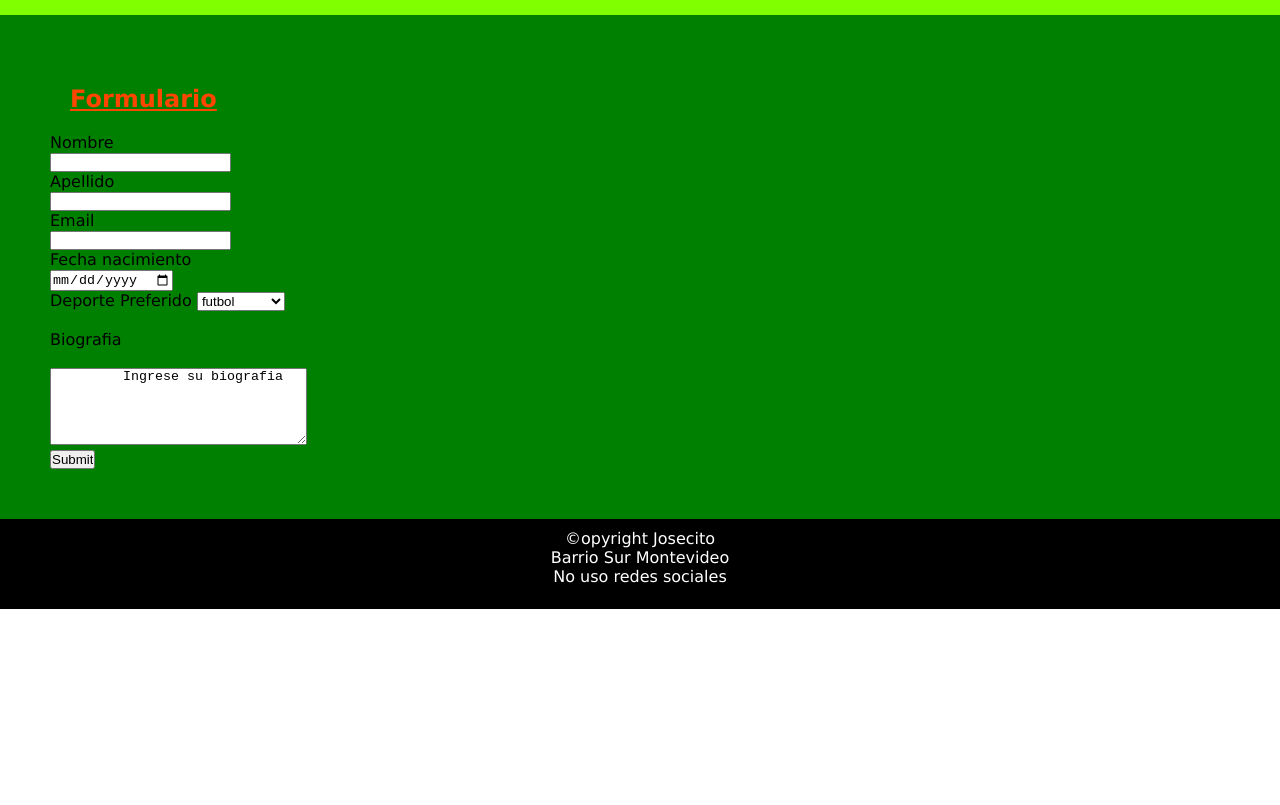
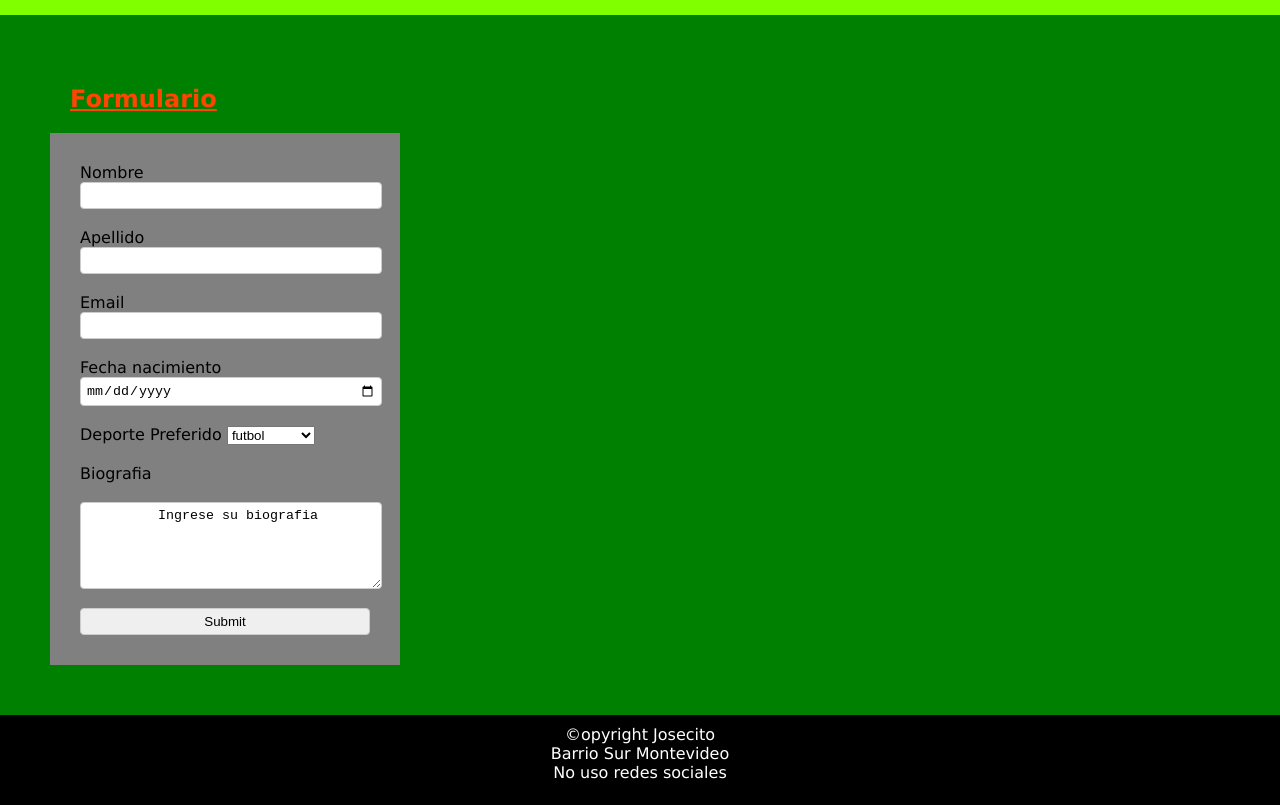
Before and after one commit to jef901/fsd4, a plain HTML site: page index.html in a window 1280 px wide. Shown: the part 1240-2045 px from the top of the page. Before the commit the page ends 1849 px from the top, so only its background shows below. Drawn offline with Linux system fonts and the light colour scheme.

Commit message:
Con formulario estilizado y footer

```diff
--- a/index.html
+++ b/index.html
@@ -74,6 +74,8 @@
       </section>
       <section class="section4">
         <h2>Formulario</h2>
+        <div>
+          <div class="form">
             <form action="#">
               <label for="nombre">Nombre</label><br />
               <input type="text" id="nombre" name="nombre" required /><br />
@@ -105,6 +107,8 @@
               <br />
               <input type="submit" value="Submit" />
             </form>
+          </div>
+        </div>
       </section>
     </main>
     <footer>
--- a/styles.css
+++ b/styles.css
@@ -3,7 +3,7 @@
   padding: 0;
 }
 body {
-    font-family: Verdana, Geneva, Tahoma, sans-serif;
+  font-family: Verdana, Geneva, Tahoma, sans-serif;
 }
 h1 {
   color: red;
@@ -72,3 +72,18 @@ footer {
   color: white;
   padding: 10px;
 }
+
+.form {
+  padding: 30px;
+  background-color: grey;
+  width: 290px;
+}
+
+input,
+textarea {
+  display: block;
+  border-radius: 4px;
+  border: 1px solid #ccc;
+  padding: 5px;
+  width: 100%;
+}
```
Lines whose indentation alone changed are shown as unchanged.
